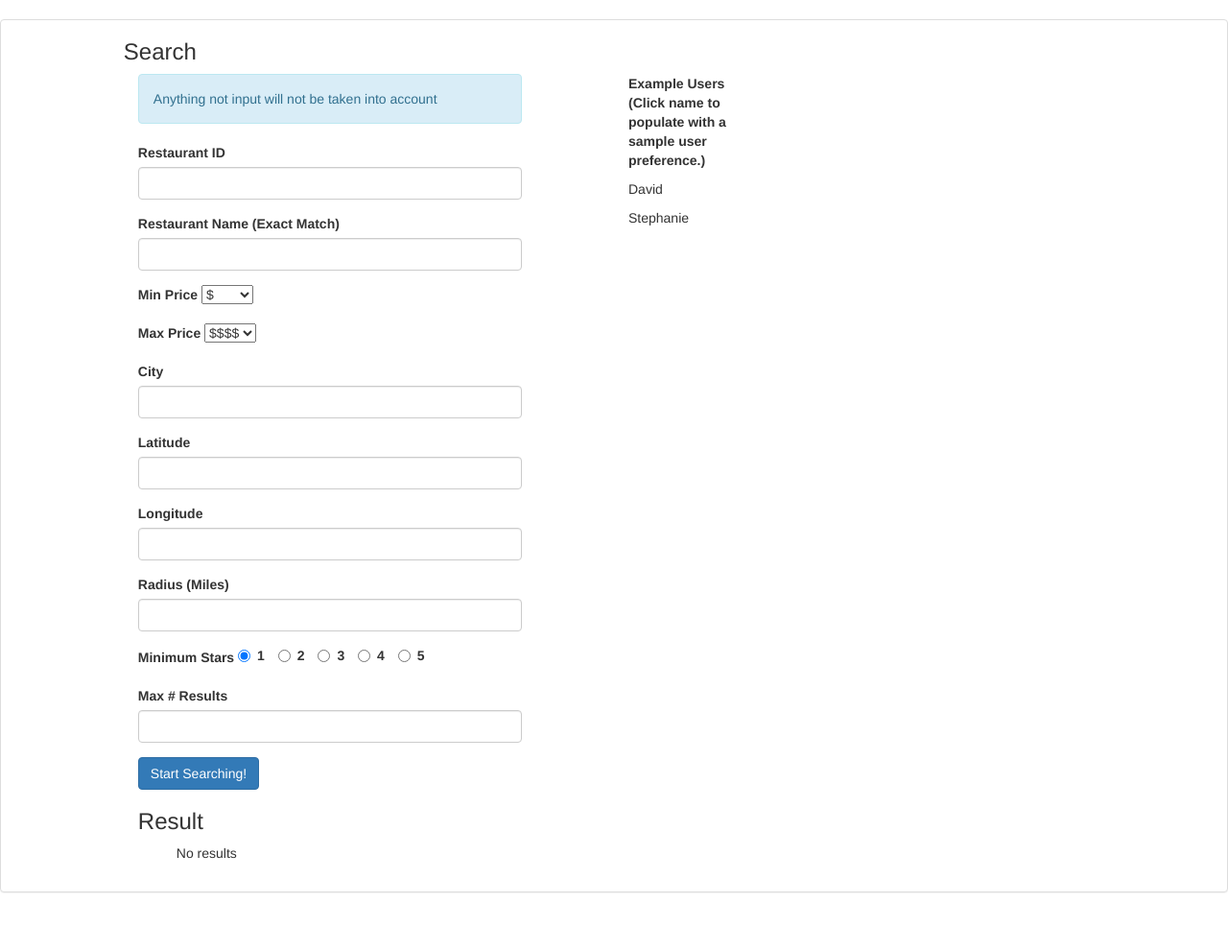
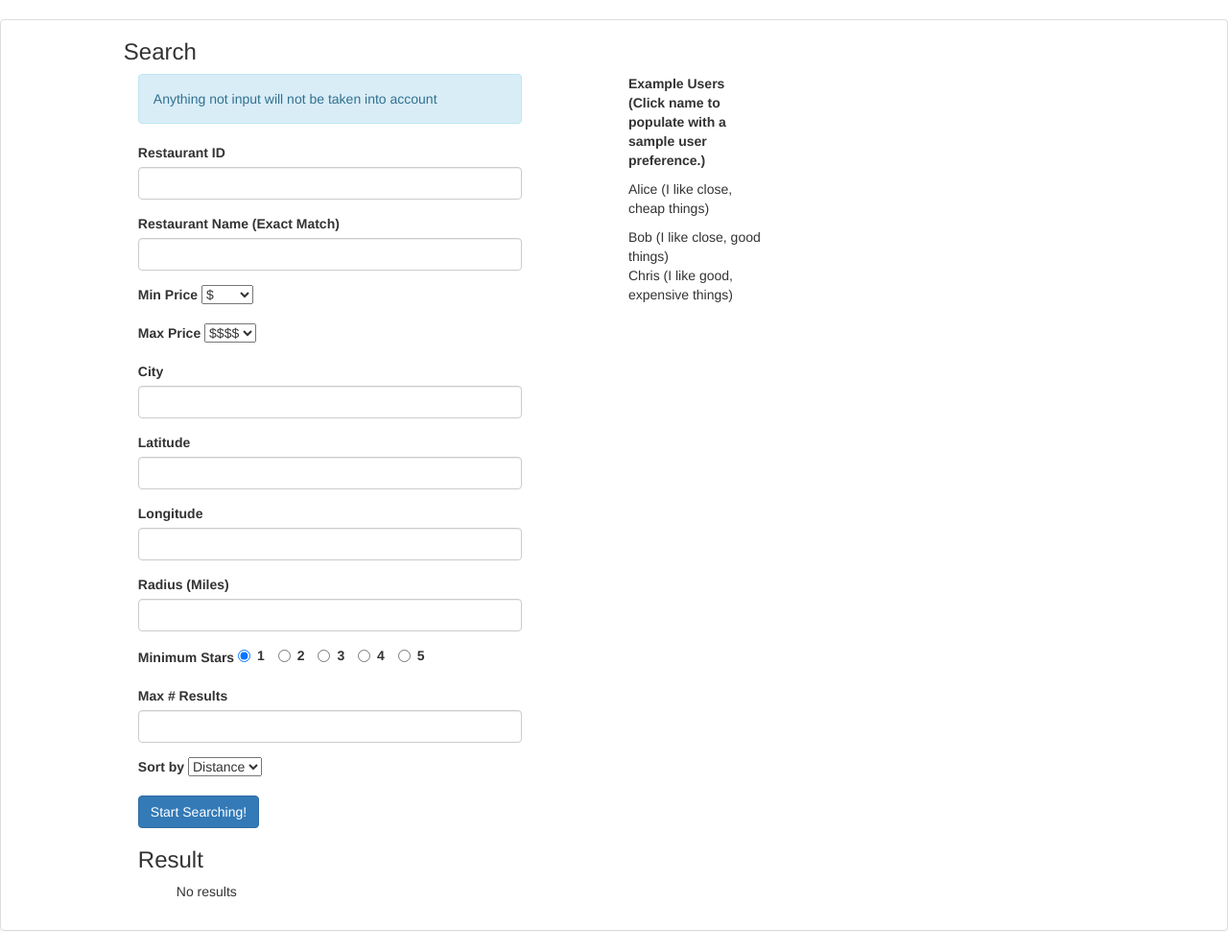
Before and after one commit to gnedivad/yelp, a Python web app: template app/templates/search.html in a window 1280 px wide. Shown: the part 52-1042 px from the top of the page at 96% size. Before the commit the page ends 982 px from the top, so only its background shows below. Run offline with Jinja, Linux system fonts and the light colour scheme; the template is opened without the code that fills it, so the values that code supplies are empty; some libraries are stand-ins or nearby versions.

Commit message:
[sort] Added sorting for results

```diff
--- a/app/templates/search.html
+++ b/app/templates/search.html
@@ -79,6 +79,16 @@
       <label for="numResults">Max # Results</label>
       <input type="text" name="numResults" class="form-control" id="numResults" />
     </div>
+    <div class="form-group">
+      <label for="sortBy">Sort by</label>
+      <select name="sortBy">
+        <option value = "1">Distance</option>
+        <option value = "2">Price</option>
+        <option value = "3">Stars</option>
+      </select>
+      <!--<input type="text" name="maxPrice" class="form-control" id="maxPrice" />-->
+    </div>
+
     <div><input type="submit" value="Start Searching!" class="btn btn-primary" /></div>
   </form>
   <h3>Result</h3>
@@ -118,30 +128,47 @@
 <div class="col-md-2">
   <div style="padding-bottom: 10px;font-weight: bold;">Example Users
   (Click name to populate with a sample user preference.)</div>
-  <div id="david" style="padding-bottom: 10px">David</div>
-  <div id="stephanie">Stephanie</div>
+  <div id="alice" style="padding-bottom: 10px">Alice (I like close, cheap things)</div>
+  <div id="bob">Bob (I like close, good things)</div>
+  <div id="chris">Chris (I like good, expensive things)</div>
 </div>
 
 <script type="text/javascript">
-  var david = document.querySelector("#david");
-  var stephanie = document.querySelector("#stephanie");
-  david.addEventListener("click", function() {
+  var alice = document.querySelector("#alice");
+  var bob = document.querySelector("#bob");
+  var chris = document.querySelector("#chris");
+  alice.addEventListener("click", function() {
+    console.log("here");
     document.querySelector("select[name='maxPrice']").value = 1;
     document.querySelector("input[name='city']").value = "Toronto";
     document.querySelector("input[name='distance']").value = "1";
     document.querySelector("input[name='lat']").value = "43.661054";
     document.querySelector("input[name='long']").value = "-79.429089";
     document.querySelector("input[value='1']").checked = true;
-    document.querySelector("input[name='numResults']").value = "10"
+    document.querySelector("input[name='numResults']").value = "10";
+    document.querySelector("select[name='sortBy']").value = 1;
   });
-  stephanie.addEventListener("click", function() {
+  bob.addEventListener("click", function() {
     document.querySelector("select[name='maxPrice']").value = 3;
     document.querySelector("input[name='city']").value = "Toronto";
     document.querySelector("input[name='distance']").value = "2";
     document.querySelector("input[name='lat']").value = "43.6617093";
     document.querySelector("input[name='long']").value = "-79.4274058";
+    document.querySelector("input[value='4']").checked = true;
+    document.querySelector("input[name='numResults']").value = "20";
+    document.querySelector("select[name='sortBy']").value = 2;
+  });
+  chris.addEventListener("click", function() {
+    document.querySelector("select[name='minPrice']").value = 3;
+    document.querySelector("select[name='maxPrice']").value = 4;
+    document.querySelector("input[name='city']").value = "Toronto";
+    document.querySelector("input[name='distance']").value = "10";
+    document.querySelector("input[name='lat']").value = "43.6617093";
+    document.querySelector("input[name='long']").value = "-79.4274058";
     document.querySelector("input[value='3']").checked = true;
-    document.querySelector("input[name='numResults']").value = "20"
+    document.querySelector("input[name='numResults']").value = "20";
+    document.querySelector("select[name='sortBy']").value = 3;
+
   });
 </script>
 
--- a/app/testServer.py
+++ b/app/testServer.py
@@ -118,10 +118,11 @@ class search:
         distance = post_params['distance']
         minStars = post_params['minStars']
         numResults = post_params['numResults']
+        sortBy = post_params['sortBy']
         #print post_params
         t = sqlitedb.transaction()
         try:
-            search_result = sqlitedb.search(restaurantId, name, category, minPrice, maxPrice, city, lat, longi, distance, minStars, numResults)
+            search_result = sqlitedb.search(restaurantId, name, category, minPrice, maxPrice, city, lat, longi, distance, minStars, numResults, sortBy)
             #search_result = sqlitedb.search(None, None, None, None, None, None, None, None, None, '5')
             #search_result = sqlitedb.getRestaurantById('W9Bh_7mfuUrEAdQBJMVOvA')
             updateMessage = 'search successful'
```
Also changed, not shown: app/sqlitedb.py (+8 -2 lines).
